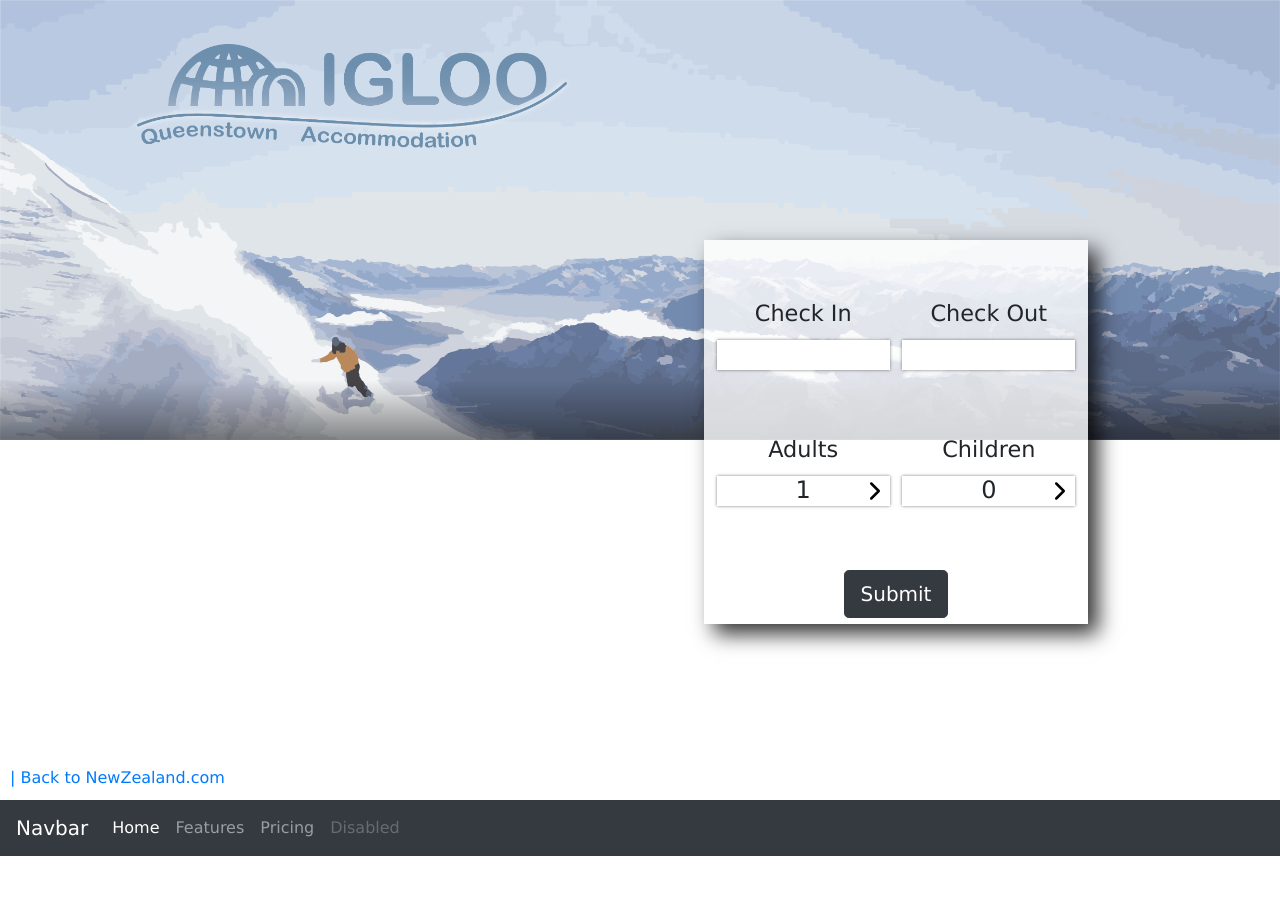
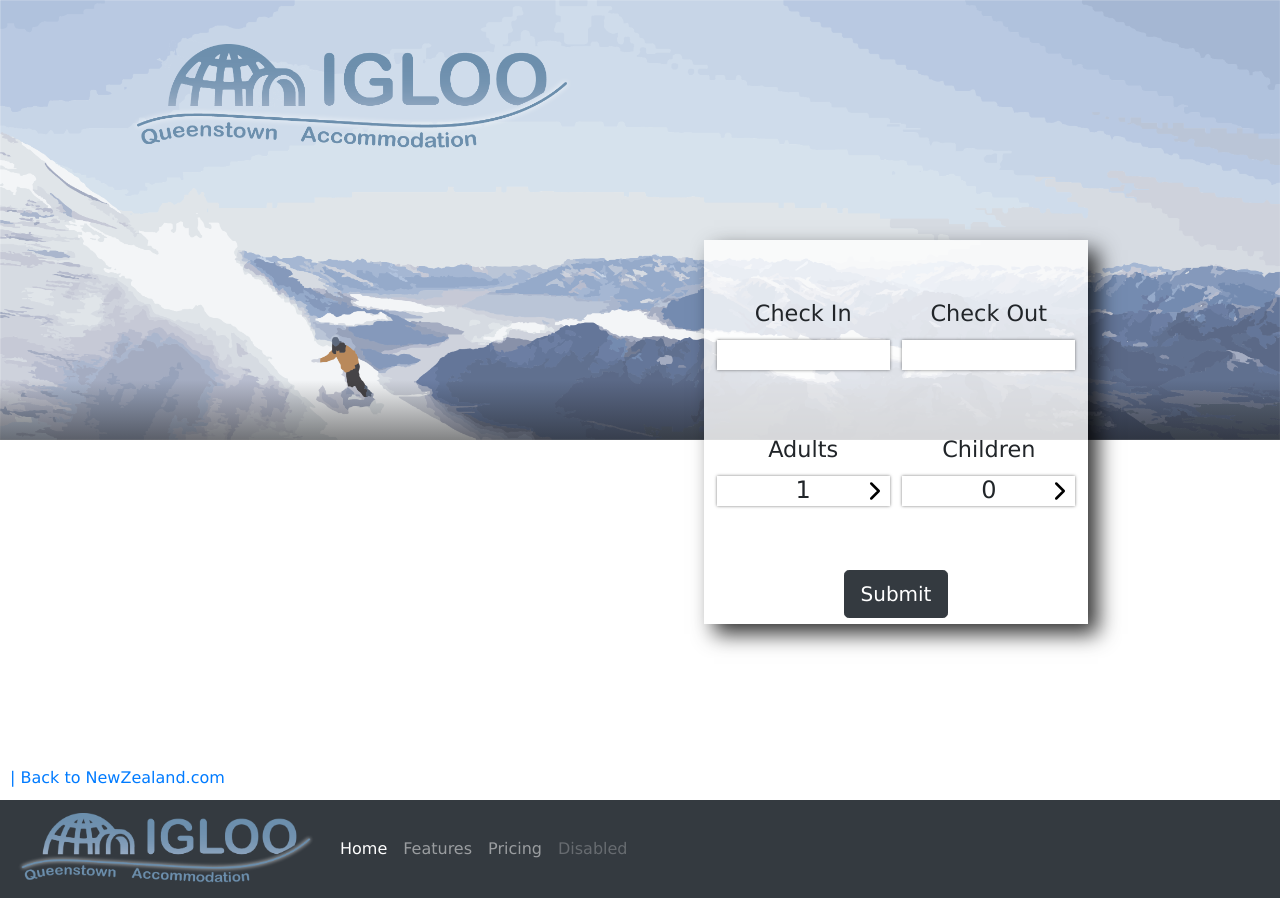
Before and after one commit to NathanRomanos/Igloo, a plain HTML site: page index.html in a window 1280 px wide. Before the commit the page ends 856 px from the top, so only its background shows below. Drawn offline with nearby package versions, Linux system fonts and the light colour scheme.

Commit message:
content container

```diff
--- a/index.html
+++ b/index.html
@@ -21,6 +21,8 @@
     <title>Igloo</title>
   </head>
   <body>
+
+    <div class="landingPage">
 
   <!-- LANDING PAGE HEADER -->
       <div class="header">
@@ -78,13 +80,14 @@
       <div class="backLink">
         <a href="https://www.newzealand.com/int/skiing%2Bqueenstown-wanaka/" target="_blank">| Back to NewZealand.com</a>
       </div>
+    </div> <!-- Landing Page content container ends here -->
 
 
 
 
     <div class="resultContainer">
       <nav class="navbar navbar-expand-lg navbar-dark bg-dark">
-        <a class="navbar-brand" href="#">Navbar</a>
+        <img class="navbar-brand" src="images/iglooLogo2@2x.png"></img>
         <button class="navbar-toggler" type="button" data-toggle="collapse" data-target="#navbarNavAltMarkup" aria-controls="navbarNavAltMarkup" aria-expanded="false" aria-label="Toggle navigation">
           <span class="navbar-toggler-icon"></span>
         </button>
--- a/sass/style.scss
+++ b/sass/style.scss
@@ -9,6 +9,10 @@
   font-family: geneva;
 }
 
+.landingPage{
+  width: 100%;
+  height: 100vh;
+}
 
 .backLink {
   position: absolute;
@@ -16,8 +20,16 @@
   left: 10px;
 }
 
-.resultContainer {
-  position: absolute;
-  top: 100vh;
-  width: 100%;
+// .resultContainer {
+//   position: absolute;
+//   top: 100vh;
+//   width: 100%;
+// }
+
+.navbar-brand {
+  width: 300px;
 }
+
+nav {
+  background-color: black;
+}
```
Also changed, not shown: css/style.css, 1 other file. Lines whose indentation alone changed are shown as unchanged.
